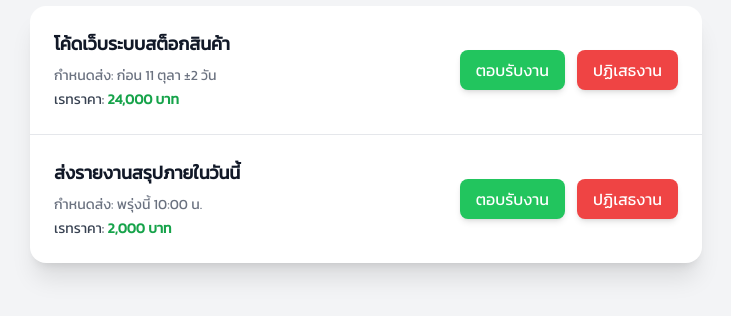
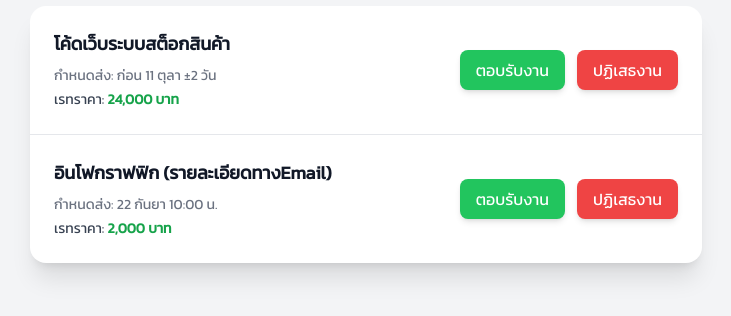
Before and after one commit to suteetepzaa/grade, a plain HTML site: page index.html in a window 1280 px wide. Shown: the part 102-418 px from the top of the page, without its empty margins (274-1005 px from the left). Drawn offline with nearby package versions, Linux system fonts and the light colour scheme.

Commit message:
Update index.html

```diff
--- a/index.html
+++ b/index.html
@@ -34,8 +34,8 @@
 
     <div class="p-6 flex flex-col sm:flex-row sm:items-center sm:justify-between hover:bg-gray-50 transition-colors">
       <div class="mb-4 sm:mb-0">
-        <p class="font-semibold text-gray-900 text-lg mb-2">ส่งรายงานสรุปภายในวันนี้</p>
-        <p class="text-gray-500 text-sm mb-1">กำหนดส่ง: พรุ่งนี้ 10:00 น.</p>
+        <p class="font-semibold text-gray-900 text-lg mb-2">อินโฟกราฟฟิก (รายละเอียดทางEmail)</p>
+        <p class="text-gray-500 text-sm mb-1">กำหนดส่ง: 22 กันยา 10:00 น.</p>
         <p class="text-gray-700 text-sm">เรทราคา: <span class="font-semibold text-green-600">2,000 บาท</span></p>
       </div>
       <div class="flex space-x-3">
```
